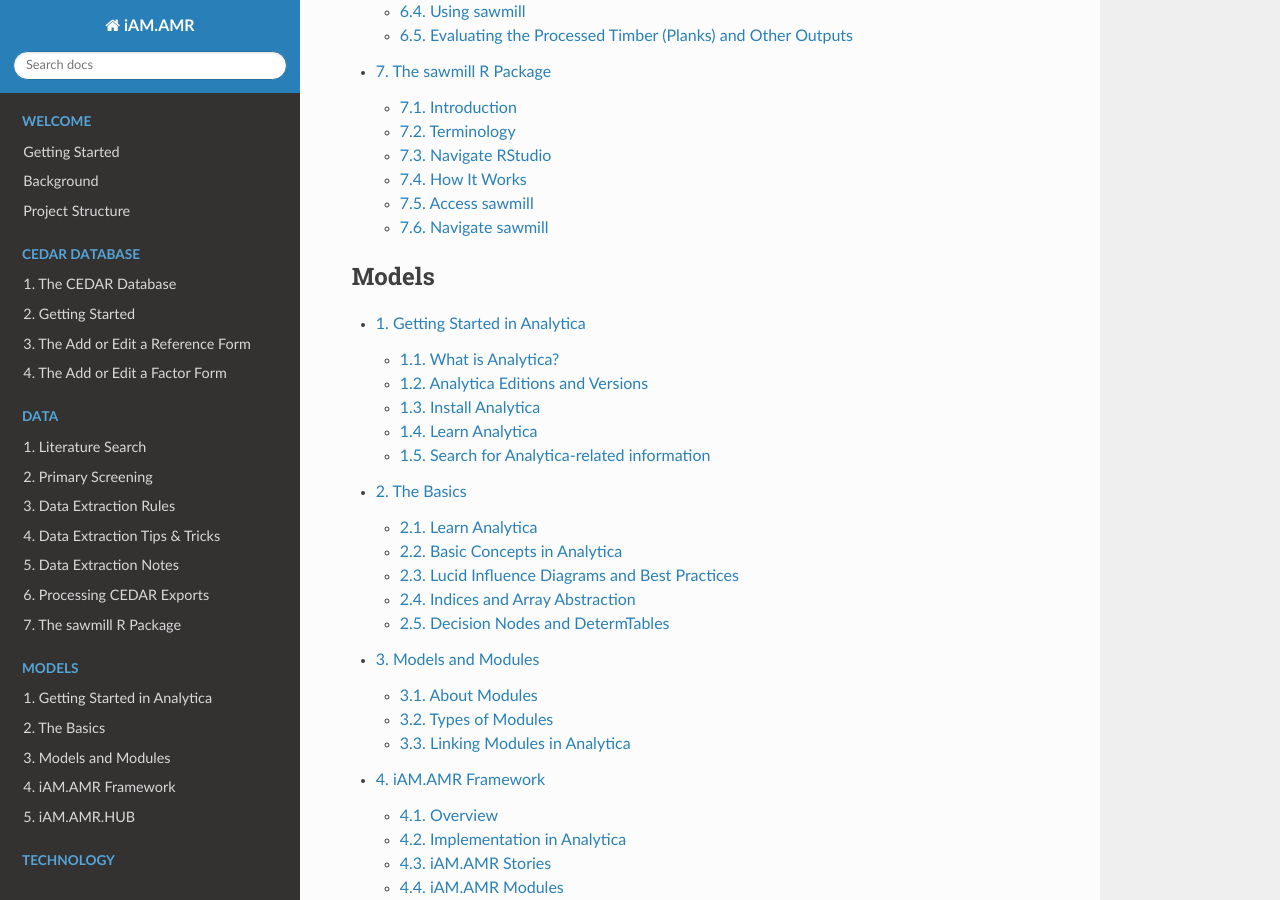
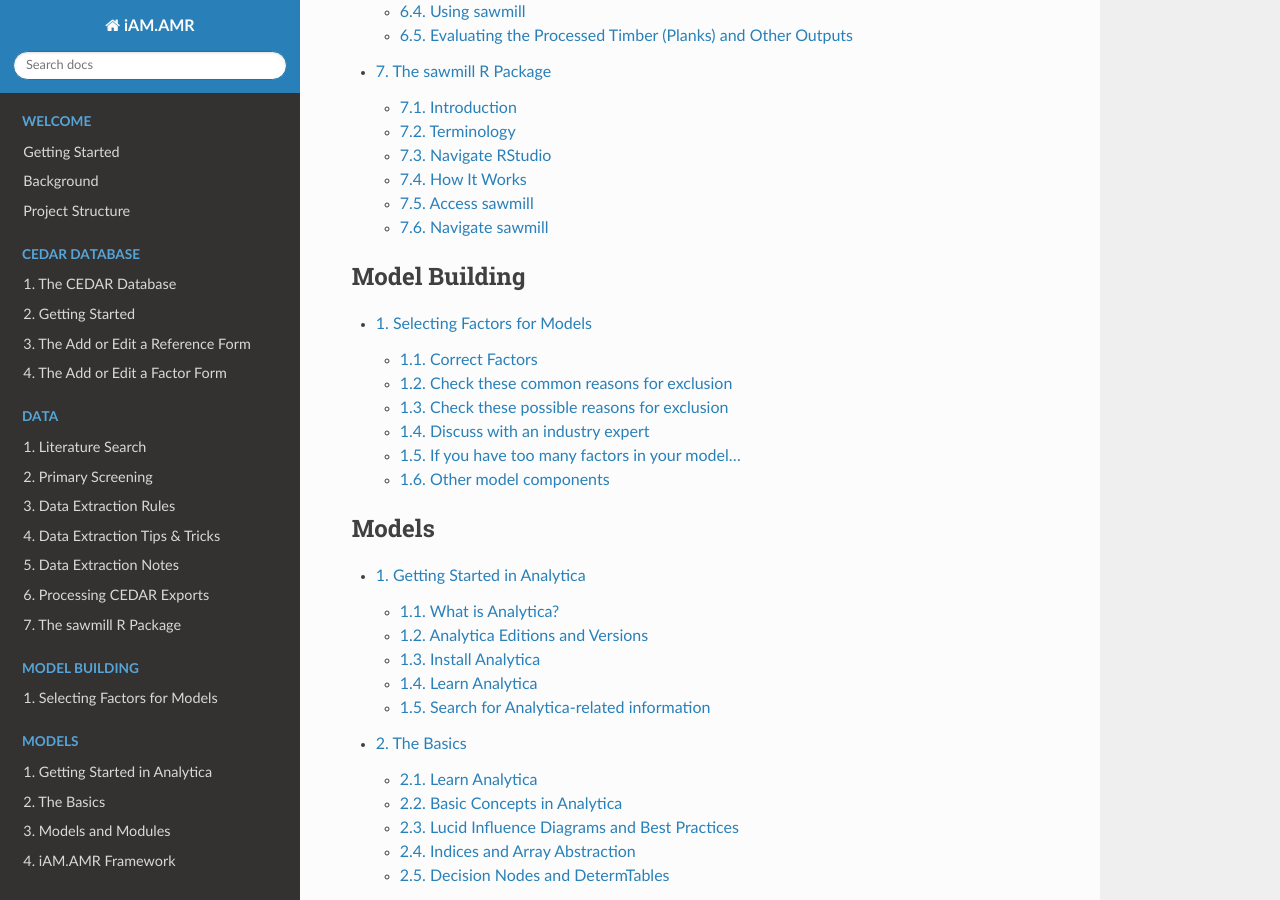
Before and after one commit to iAM-AMR/iAM.AMR.DOC, a Sphinx documentation site: the page built from source/index.rst, in a window 1280 px wide and 900 px high, scrolled down 3268 px. Built offline with Sphinx 7.4.7 and the Read the Docs theme 2.0.0, drawn with Linux system fonts in a browser that asks for light colours; pages that are not in the unit, such as notebooks, are missing from menus; a script that is not in the unit is left out; some of the changed lines change nothing that is shown.

Commit message:
Model Building Added
Model Building added with first link. Second link doesn't seem to work and all other links still need to be inserted.

```diff
--- a/source/index.rst
+++ b/source/index.rst
@@ -82,6 +82,13 @@
    /data_extraction/sawmill
 
 .. toctree::
+   :caption: Model Building
+   :maxdepth: 2
+   :numbered:
+
+   /model_building/selecting_factors
+
+.. toctree::
    :caption: Models
    :maxdepth: 2
    :numbered:
--- /dev/null
+++ b/source/model_building/selecting_factors.rst
@@ -0,0 +1,168 @@
+
+
+Selecting Factors for Models
+============================
+
+This section is a guideline for the process of determining which factors are eligible for inclusion in the iAM models. You can begin this process after receiving your timber.
+
+.. important:: If you make any corrections to the factors in your query of timber (which is likely unavoidable!), please make a note of which ones you have corrected, and always keep a copy of your initial query. As you evaluate each of your factors, whether individually or by discussing with an industry expert, please document these discussions as well, as well as any decisions and rationale regarding inclusion in or exclusion from your model. Eventually, this information will be captured within :ref:`CEDAR <cedar_database/cedar_database:Introduction>`.
+
+Correct Factors
+---------------
+
+The process of model-building also serves as a chance to correct any errors that were made during the data extraction process.
+
+Upon receiving your data query, the first thing you should do is run it through sawmill<link> :ref:`sawmill<data_extraction/sawmill:Introduction>`. Further steps are outlined below.
+
+Check the scrap pile
+~~~~~~~~~~~~~~~~~~~~
+
+Sawmill will produce a file called the scrap pile if it was unable to calculate an odds ratio for one or more of the factors in your timber. If you’re not sure what sawmill or timber is please see <link>. There’s also a more detailed rundown of the scrap pile here <link>.
+
+In some cases, these factors may have been extracted incorrectly, with one or more of the numerical fields necessary for odds ratio calculation missing from the timber. In this case, you will need to check the text of the paper to see if the key field(s) are available or not. If they are available, you can simply correct the factor and rerun it through sawmill. If the paper does not contain the fields you are missing, it will have to be excluded.
+
+Check the prevalence table totals
+~~~~~~~~~~~~~~~~~~~~~~~~~~~~~~~~~
+
+These are singled out for specific correction because a common error made during data extraction was to set the totals in prevalence tables to 100 (to represent 100%), but these are actually meant to capture the total number of isolates/animals/samples (whatever the correct unit of analysis is) in each group.
+
+Check all factors
+~~~~~~~~~~~~~~~~~
+
+This may take awhile depending on how many factors you have in your query. However, it is an important step to check that the data extraction was done correctly, for each and every field captured.
+
+Check these common reasons for exclusion
+----------------------------------------
+
+Factor is not modifiable
+~~~~~~~~~~~~~~~~~~~~~~~~
+
+While the general practice was to exclude non-modifiable, or immutable factors such as age, location, or breed <link> at the data extraction phase, it is not always clear whether a factor is modifiable. As such, there may be some non-modifiable factors in your query that you will need to exclude from your model.
+
+Questions of whether a factor is modifiable or not are also context-dependent, and sometimes warrant consultation with an expert. Especially when it comes to factors related to management practices, a factor may be theoretically modifiable, but the implementation required may be cost prohibitive such that the factor is not practically modifiable. For example, liquid feeding systems in swine production require specialized, expensive equipment, so a major renovation would be required in order to convert to this system.
+
+Selective media used at isolation
+~~~~~~~~~~~~~~~~~~~~~~~~~~~~~~~~~
+
+Midway through the data extraction process, a decision was made to exclude factors for which selective media was applied at the isolation step. For the rationale behind this decision, please see here(__).
+
+As this decision was only made midway through the process, it is likely that some factors were extracted that do not meet this criteria.
+
+Appropriate production stage or sub-stage is unclear
+~~~~~~~~~~~~~~~~~~~~~~~~~~~~~~~~~~~~~~~~~~~~~~~~~~~~
+
+It may be difficult to determine the appropriate production stage or sub-stage at which to place a factor in the model.  For instance, a study may state that “pigs from farms across the United States were sampled” without specifying whether these are finisher pigs, nursing piglets, sows, or weaned nursery pigs.
+
+Multiple production stages or sub-stages are combined
++++++++++++++++++++++++++++++++++++++++++++++++++++++
+
+It is also possible for AMR prevalence data to be aggregated across some combination of the farm, abattoir, and/or retail stages.
+
+Other common examples of this particular reason for exclusion are:
+
+1.       One or both groups compared in the factor are representative of aggregated samples from multiple farm sub-stages (i.e. a conventional vs organic production system factor, where AMR data in each comparison group is representative of both weaned nursery pigs and finishing pigs)
+2.       Broiler and layer chickens are either aggregated together in both study groups, or one study group is made up of broilers and the other is made up of layers (even if this is not the focus of the comparison, i.e. a production system factor may compare organic broilers with conventional layers)
+3.       Chickens and turkey (sometimes referred to collectively as poultry) treated similarly to broiler and layer chickens in point 2
+
+.. Note:: This is especially relevant to cattle and swine, as they spend a significantly longer time at the farm stage—long enough for that farm stage to be split into multiple sub-stages.
+
+Check these possible reasons for exclusion
+------------------------------------------
+
+Stage of AMR measurement differs from the stage of factor application
+~~~~~~~~~~~~~~~~~~~~~~~~~~~~~~~~~~~~~~~~~~~~~~~~~~~~~~~~~~~~~~~~~~~~~
+
+Generally speaking, factors where the site of AMR measurement differs from the site of factor application (i.e. antimicrobial use on the farm, sampled at retail) are excluded from our models, as it is unclear which production stage they should be placed at.
+
+There are a few potential exceptions to this rule, however:
+
+Production system factors measured at retail
+++++++++++++++++++++++++++++++++++++++++++++
+
+If a production system factor (say organic vs conventional) is measured via retail meat samples, the factor can be applied at the retail stage in the model. However, if you have an abundance of factors eligible for modelling, including production system factors that are measured at farm, you should exclude those measured at retail.
+
+Factors applied at farm and measured at abattoir
+++++++++++++++++++++++++++++++++++++++++++++++++
+
+If a factor is applied at the farm to a group of animals that are then followed to the abattoir for sampling, the factor may be eligible for inclusion in a model.
+
+There are a few different possibilities for factors that fall into this category:
+
+**Sampling was performed before any processing effects took place, and samples representative of individual animals (such as caecal swabs or droppings) have been taken:**
+
+The samples are likely representative of the farm stage.
+
+**Sampling was performed before any processing effects take place, and “external” samples have been taken (i.e. a hide or skin swab, or a floor swab of the transport truck):**
+
+The samples are likely representative of the farm and transport stages.
+
+**Sampling has been performed after processing (most commonly via carcass swab):**
+
+The samples are likely representative of the abattoir stage.
+
+Un-specific antimicrobial use factors
+~~~~~~~~~~~~~~~~~~~~~~~~~~~~~~~~~~~~~
+
+Some papers may contain general antimicrobial use factors, where the antimicrobial(s) administered are not specified. If there is a large enough number of factors related to the use of specific antimicrobial(s) (i.e. ceftiofur use) eligible for inclusion in your model, these less well-characterized factors can likely be excluded.
+
+Alternatively, these may be run separately from any specific AMU factors.
+
+Factor is not well-characterized
+~~~~~~~~~~~~~~~~~~~~~~~~~~~~~~~~
+
+These are factors that are not fully characterized in the paper, where comparison groups may be difficult to interpret. Here are a few examples:
+
+Controlling flies with toxin:
+
+- No info on what the “toxin” is
+- The difference between the two groups is not clear: does one control flies with a toxin, while the other does not control flies at all? Or does the other group use an alternative method of control?
+
+Infrequent disinfection vs frequent disinfection:
+
+- How often is “infrequent”? How often is “frequent”?
+- What is the disinfection agent/how are the authors defining disinfection?
+
+The resistance outcome is a combination of antimicrobials
+~~~~~~~~~~~~~~~~~~~~~~~~~~~~~~~~~~~~~~~~~~~~~~~~~~~~~~~~~
+
+With the exception of common combinations, i.e. imipenem and cilastatin, quinupristin and dalfopristin, or sulfamethoxazole and trimethoprim, which should appear as established options in the data extraction AMR dropdown menu, other factors must be associated with individual resistance outcomes to be eligible for inclusion in the iAM models.
+
+General resistance, or multidrug resistance, where the resistance outcome is not specified, should also be excluded from models.
+
+.. Tip:: Filter your query on the AMR field, with only blank cells selected. This may identify factors without that slipped through the extraction process, with an unspecific or combination resistance outcome.
+
+Discuss with an industry expert
+-------------------------------
+
+Relevancy to the Canadian context
+~~~~~~~~~~~~~~~~~~~~~~~~~~~~~~~~~
+
+As the objective of the iAM project is to produce models that are applicable to the context of the Canadian agri-food industry, this is an important step in the factor selection process. There are two ways a factor may be relevant to the Canadian context:
+
+1. It is used in Canada
+2. There is a possibility of use/application in Canada AND this application/use could impact AMR
+
+Factors in the second category will likely be included in the model, but run separately from the factors representative of the typical Canadian industry to explore “what-if” scenarios.
+
+.. Hint:: For food-animal species that spend a longer time at the farm stage before processing (namely cattle and swine), relevancy of a factor may vary between sub-stages of the farm stage. For example, some antimicrobials administered to nursing piglets or weaned nursery pigs may be withdrawn for part or all of the finishing stage due to residue concerns.
+
+Frequency of occurrence
+~~~~~~~~~~~~~~~~~~~~~~~
+
+The frequency of occurrence of each factor in the Canadian context should be determined by consulting with an expert, and captured at the frequency node of your model.
+
+If you have too many factors in your model…
+-------------------------------------------
+
+If you are looking to cut down on the number of factors in your model, or need to due to Analytica constraints, a good place to start is to identify papers that are measuring the same factor, in the same host or host sub-population. For example, you might have two papers measuring the effect of ceftiofur use in piglets. In this case, you can choose to include only the study with the larger sample size to cut down on factors.
+
+.. Tip:: Your standard error is a proxy for sample size, where a large SE is representative of a small sample size
+
+Other model components
+----------------------
+
+The following elements are handled by the iAM.AMR.HUB<link> module:
+
+1. Baseline prevalence and distribution
+2. Bacterial recovery at retail
+3. Consumption from the Foodbook
```
